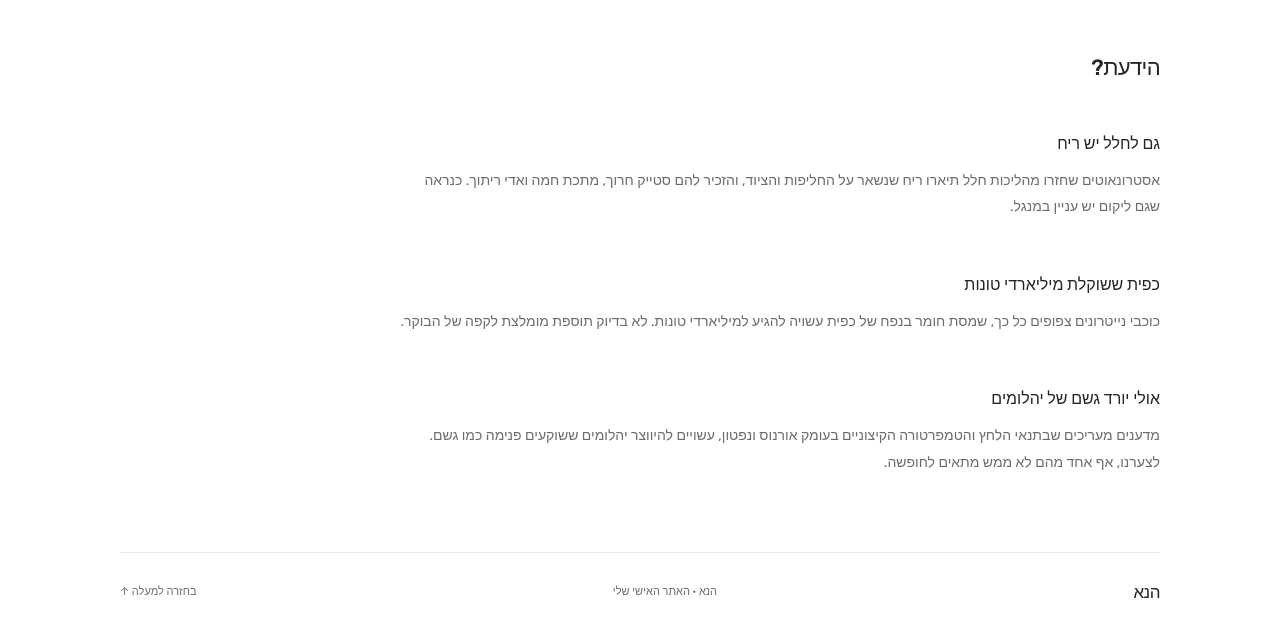
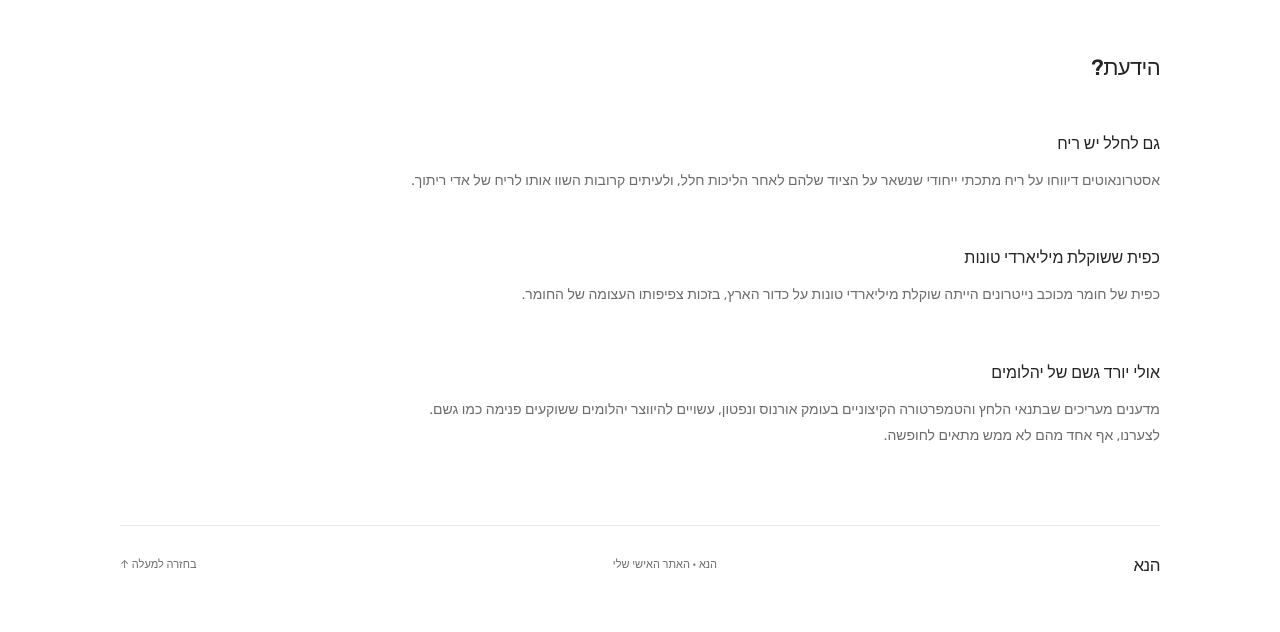
Before and after one commit to hanaamasarwa-del/hannah-website, a website built with Vite: page hobbies.html in a window 1280 px wide. Shown: the part 769-1401 px from the top of the page. After the commit the page ends 1374 px from the top, so only its background shows below. Built offline with nearby package versions, Linux system fonts and the light colour scheme.

Commit message:
Update Hebrew space facts

```diff
--- a/hobbies.html
+++ b/hobbies.html
@@ -44,11 +44,11 @@
         <div class="space-topics-grid">
           <article>
             <h3>גם לחלל יש ריח</h3>
-            <p>אסטרונאוטים שחזרו מהליכות חלל תיארו ריח שנשאר על החליפות והציוד, והזכיר להם סטייק חרוך, מתכת חמה ואדי ריתוך. כנראה שגם ליקום יש עניין במנגל.</p>
+            <p>אסטרונאוטים דיווחו על ריח מתכתי ייחודי שנשאר על הציוד שלהם לאחר הליכות חלל, ולעיתים קרובות השוו אותו לריח של אדי ריתוך.</p>
           </article>
           <article>
             <h3>כפית ששוקלת מיליארדי טונות</h3>
-            <p>כוכבי נייטרונים צפופים כל כך, שמסת חומר בנפח של כפית עשויה להגיע למיליארדי טונות. לא בדיוק תוספת מומלצת לקפה של הבוקר.</p>
+            <p>כפית של חומר מכוכב נייטרונים הייתה שוקלת מיליארדי טונות על כדור הארץ, בזכות צפיפותו העצומה של החומר.</p>
           </article>
           <article>
             <h3>אולי יורד גשם של יהלומים</h3>
```
